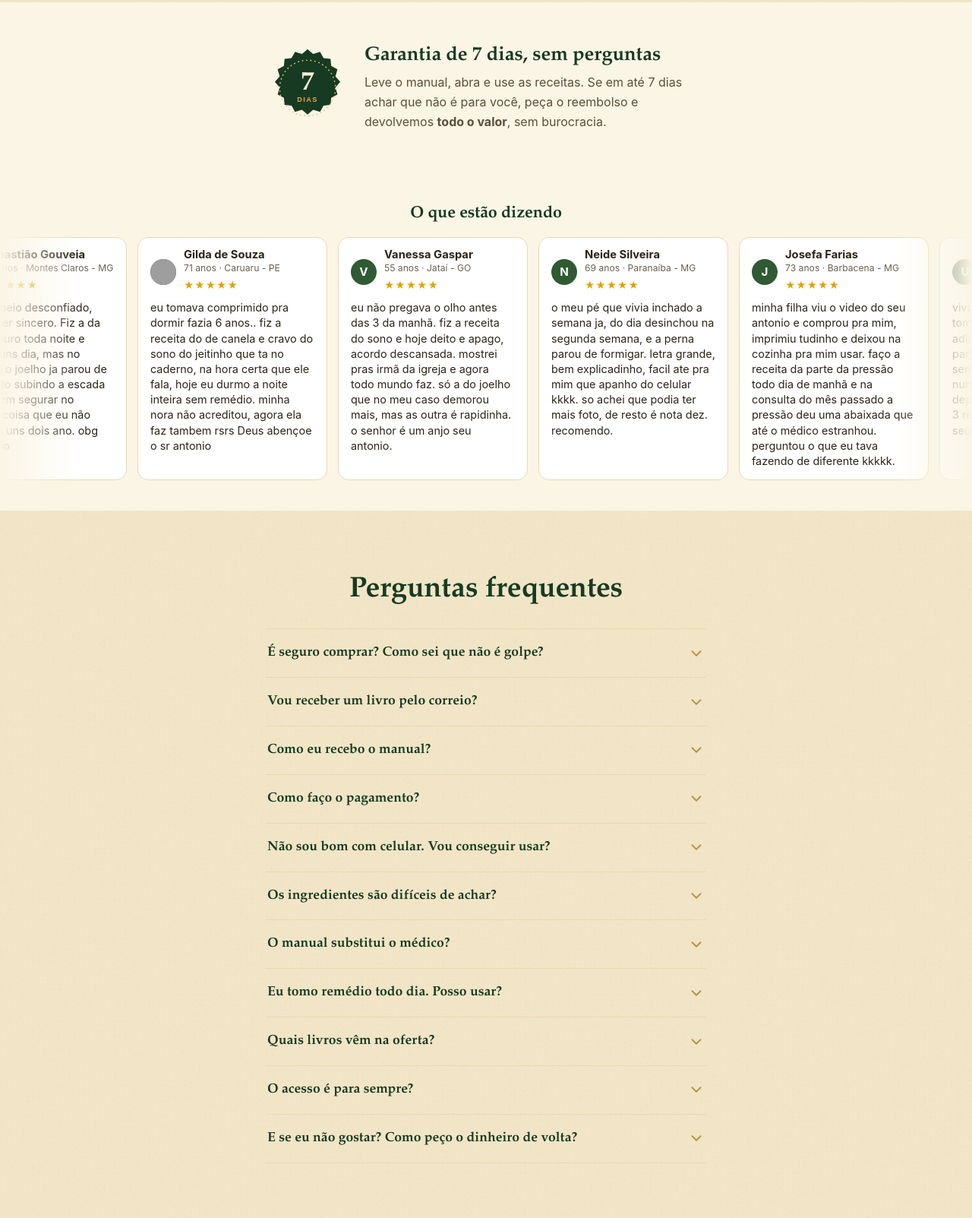
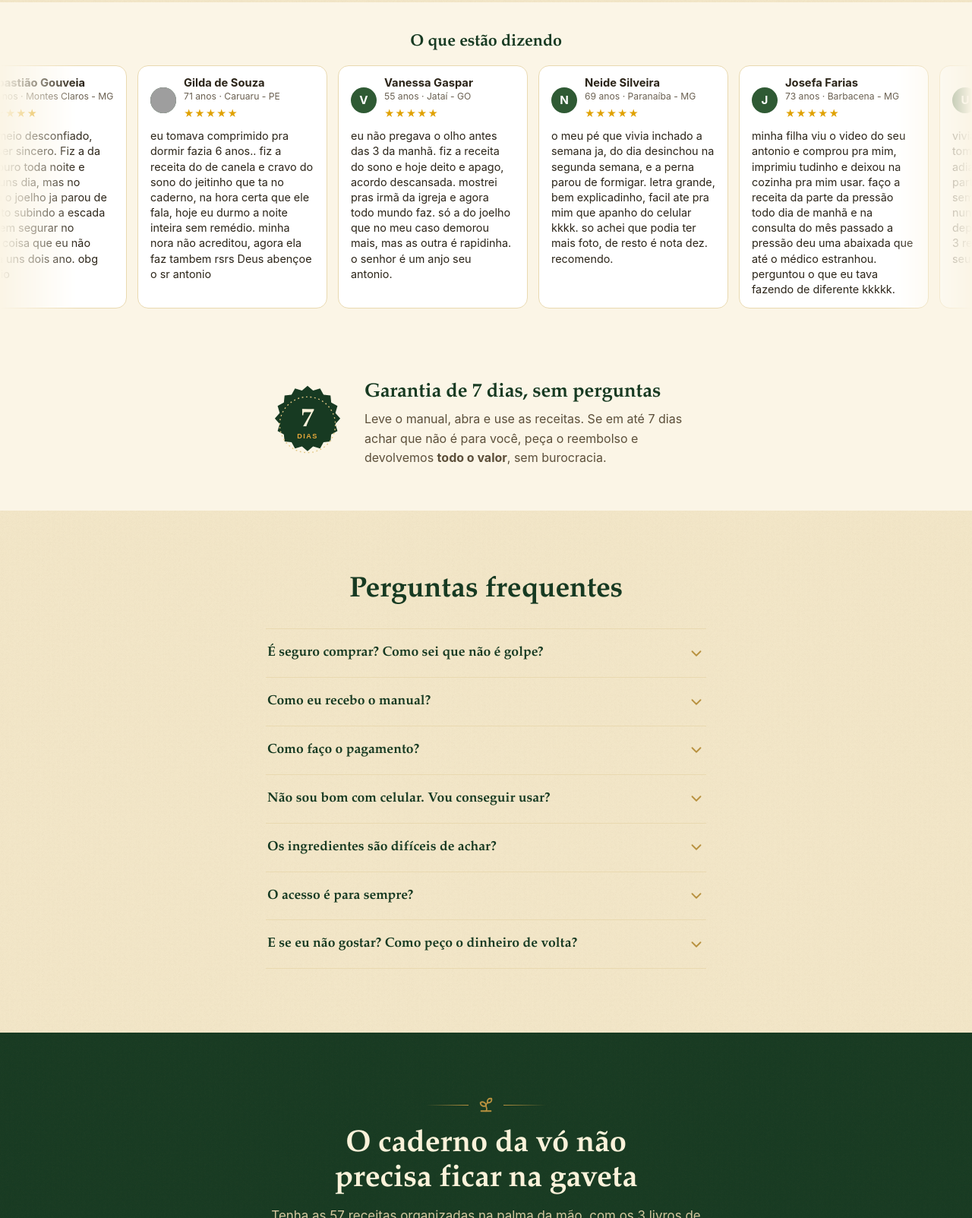
Before and after one commit to pabloborges2122-sys/manualdosantigos, a plain HTML site: page index.html in a window 1280 px wide. Shown: the part 8419-10022 px from the top of the page at 76% size. Drawn offline with Linux system fonts and the light colour scheme; grey boxes are pictures that could not be loaded.

Commit message:
Depoimentos logo abaixo da oferta; remove 4 perguntas do FAQ
Co-Authored-By: Claude Opus 5.5 <noreply@anthropic.com>

```diff
--- a/index.html
+++ b/index.html
@@ -561,7 +561,16 @@ footer a{color:#d4c79f}
   </div>
 </section>
 
-<!-- 8. GARANTIA -->
+<!-- 8. PROVA SOCIAL: carrossel que passa sozinho e devagar, sem arrastar.
+     Fica escondido até você preencher a lista DEPOIMENTOS (no script, procure "PREENCHA AQUI"). -->
+<section class="depos" id="depoimentos" hidden>
+  <h2>O que estão dizendo</h2>
+  <div class="depos-janela" aria-label="Depoimentos de clientes">
+    <div class="depos-trilho" id="deposTrilho"></div>
+  </div>
+</section>
+
+<!-- 9. GARANTIA -->
 <section style="background:var(--papel);padding:56px 0">
   <div class="wrap">
     <div class="garantia rv">
@@ -579,14 +588,6 @@ footer a{color:#d4c79f}
   </div>
 </section>
 
-<!-- 9. PROVA SOCIAL: carrossel que passa sozinho e devagar, sem arrastar.
-     Fica escondido até você preencher a lista DEPOIMENTOS (no script, procure "PREENCHA AQUI"). -->
-<section class="depos" id="depoimentos" hidden>
-  <h2>O que estão dizendo</h2>
-  <div class="depos-janela" aria-label="Depoimentos de clientes">
-    <div class="depos-trilho" id="deposTrilho"></div>
-  </div>
-</section>
 
 <!-- 10. FAQ -->
 <section class="grao">
@@ -596,14 +597,10 @@ footer a{color:#d4c79f}
     </div>
     <div class="rv">
       <details><summary>É seguro comprar? Como sei que não é golpe?<svg class="ic"><use href="#i-seta"/></svg></summary><div class="resp"><p>O pagamento é feito na PerfectPay, uma plataforma de pagamentos, numa página protegida. Você recebe a confirmação da compra e o acesso no seu e-mail. E se por qualquer motivo não gostar, tem 7 dias para pedir o dinheiro de volta.</p></div></details>
-      <details><summary>Vou receber um livro pelo correio?<svg class="ic"><use href="#i-seta"/></svg></summary><div class="resp"><p>Não. É um livro digital: chega no seu e-mail e você lê no celular, tablet ou computador. Se quiser no papel, é só imprimir em casa ou numa papelaria.</p></div></details>
       <details><summary>Como eu recebo o manual?<svg class="ic"><use href="#i-seta"/></svg></summary><div class="resp"><p>Assim que o pagamento é confirmado, o acesso chega no seu e-mail. Se não aparecer na caixa de entrada, olhe também no spam ou em "Promoções". Você abre no celular, tablet ou computador e pode salvar em PDF para imprimir.</p></div></details>
       <details><summary>Como faço o pagamento?<svg class="ic"><use href="#i-seta"/></svg></summary><div class="resp"><p>Toque em "Quero receber meu manual". Você vai para a página de pagamento, preenche seu nome e e-mail e escolhe a forma de pagar que preferir. É um pagamento único de R$ <span data-preco="completo">37,00</span>, sem mensalidade.</p></div></details>
       <details><summary>Não sou bom com celular. Vou conseguir usar?<svg class="ic"><use href="#i-seta"/></svg></summary><div class="resp"><p>Vai sim. O manual foi feito pensando nisso: botões grandes, letra que aumenta com um toque e uma busca simples. Se preferir papel, é só imprimir.</p></div></details>
       <details><summary>Os ingredientes são difíceis de achar?<svg class="ic"><use href="#i-seta"/></svg></summary><div class="resp"><p>Não. São coisas de feira, quintal e despensa: mel, limão, gengibre, alho, canela, camomila, hortelã, boldo e outras ervas conhecidas.</p></div></details>
-      <details><summary>O manual substitui o médico?<svg class="ic"><use href="#i-seta"/></svg></summary><div class="resp"><p>Não. O manual reúne costumes e saberes tradicionais e não substitui orientação, diagnóstico ou tratamento de um profissional de saúde. Cada receita traz os cuidados e os sinais de quando procurar o médico.</p></div></details>
-      <details><summary>Eu tomo remédio todo dia. Posso usar?<svg class="ic"><use href="#i-seta"/></svg></summary><div class="resp"><p>Converse sempre com seu médico antes. Para ajudar, o manual tem o "Meu perfil de cuidado": você marca se usa remédio para pressão, diabetes, anticoagulante ou calmante, e as receitas que pedem atenção ficam destacadas.</p></div></details>
-      <details><summary>Quais livros vêm na oferta?<svg class="ic"><use href="#i-seta"/></svg></summary><div class="resp"><p>Você leva os 4: O Manual dos Antigos, com as 57 receitas, e os 3 presentes Bem-Estar Natural em Casa, Cultive no Seu Quintal e Noites de Paz.</p></div></details>
       <details><summary>O acesso é para sempre?<svg class="ic"><use href="#i-seta"/></svg></summary><div class="resp"><p>Sim. Pagamento único e acesso para sempre, sem mensalidade.</p></div></details>
       <details><summary>E se eu não gostar? Como peço o dinheiro de volta?<svg class="ic"><use href="#i-seta"/></svg></summary><div class="resp"><p>Você tem 7 dias de garantia, contados da compra. Basta pedir o reembolso pelo e-mail da compra ou pela plataforma de pagamento, sem precisar explicar o motivo, e devolvemos o valor integral.</p></div></details>
     </div>
```
